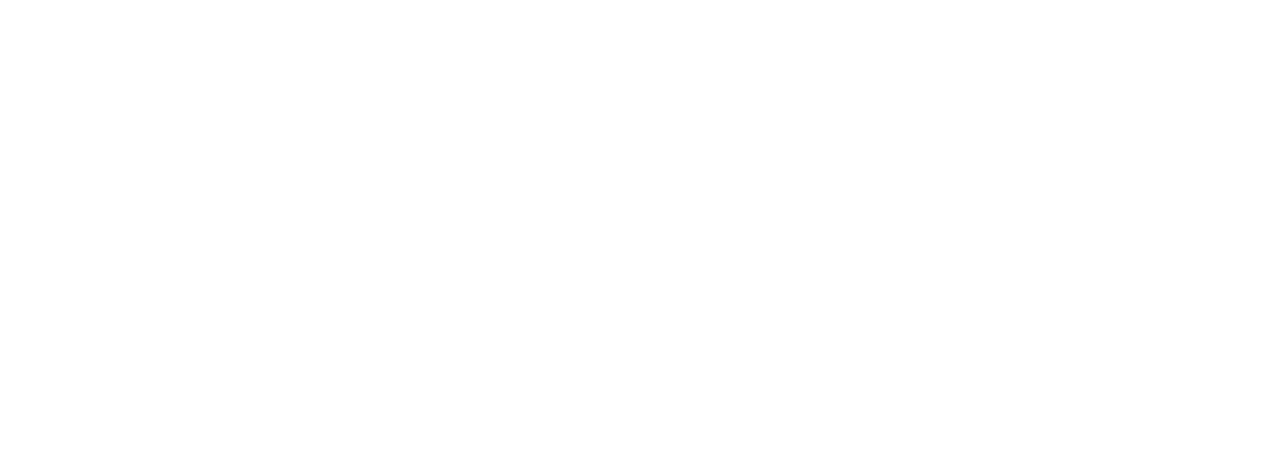
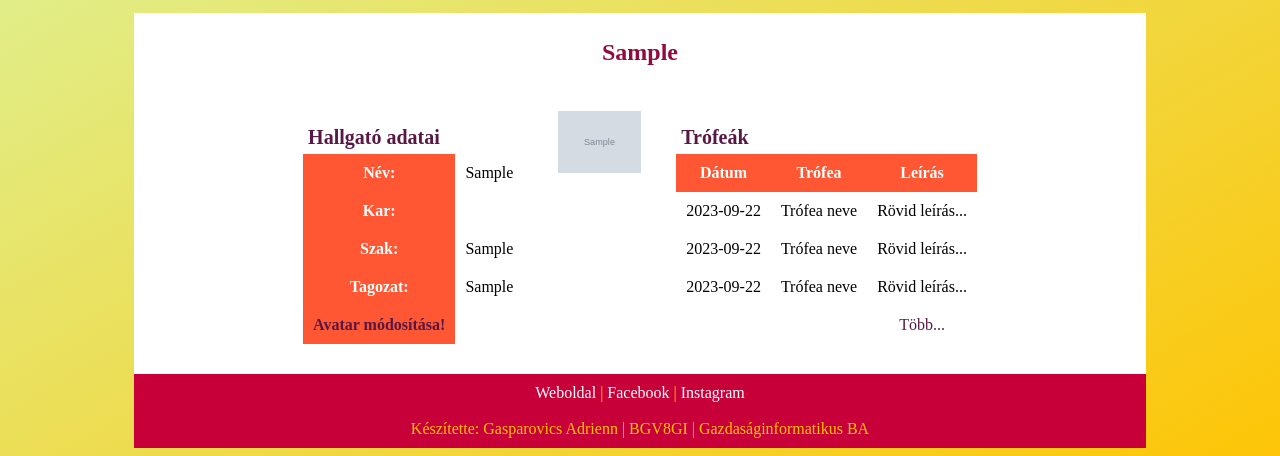
Before and after one commit to Dricc06/Thesis, a PHP site: page /profil_hallgato.php in a window 1280 px wide. Before the commit the part shown is empty. Shown: the part 1082-1538 px from the top of the page. Before the commit the page ends 800 px from the top, so only its background shows below. Run offline with PHP 8.4, Linux system fonts and the light colour scheme; the visitor is signed in with stand-in values (Sample User, id 1); tables that the repository leaves empty or names only in its code hold one stand-in row (values such as "Sample post"); grey boxes marked "Sample" are stand-in pictures; a stand-in replaces the project's code that opens the database connection.

Commit message:
HTML and CSS for the student profile page
HTML váz és egyedi stílus beágyazása a hallgatói profil felülethez.

```diff
--- a/src/profil_hallgato.php
+++ b/src/profil_hallgato.php
@@ -47,3 +47,165 @@
 }
 
 ?>
+
+<!DOCTYPE html>
+<html lang="hu">
+<head>
+    <meta charset="UTF-8">
+    <meta name="viewport" content="width=device-width, initial-scale=1.0">
+    <title>Hallgatói profil</title>
+    <link href="style.css" rel="stylesheet" />
+    <style>
+        /* Alap stílusok kifejezetten ezen oldal táblázataihoz */
+        table {
+            border-collapse: collapse;
+            margin: 10px;
+        }
+
+        th {
+            background-color: #FF5733;
+            color: white;
+            padding: 10px;
+
+        }
+
+        /* Táblázatok egymás mellé rendezése */
+        .table-container {
+            display: flex;
+            justify-content: space-between;
+            margin: 10px 15%; /* Csökkentett margó */
+        }
+
+        caption {
+            font-weight: bold;
+            font-size: 20px;
+            text-align: left;
+            color: #581845;
+            padding: 5px;
+        }
+
+    </style>
+</head>
+
+<body>
+
+    <table class="main-table">
+        <tr>
+        <td colspan="5" class="banner">
+            <div class="avatar-info">
+                <div class="avatar">
+                    <!-- Az avatar kép megjelenítése -->
+                    <img src="<?php echo $avatar; ?>" alt="Avatar" width="150" height="150">
+
+
+                </div>
+                <div class="user-info">
+                    <div class="neptun-kod">
+                        <!-- A Neptun kód megjelenítése -->
+                        Neptun kód: <?php echo $username; ?>
+                    </div>
+                    <div class="profile-link">
+                        <a href="profil_hallgato.php">Profilom</a>
+                    </div>
+                </div>
+            </div>
+        </td>
+        </tr>
+        <tr>
+            <td colspan="5" class="menu">
+
+                <div class="nav-menu">
+                    <div class="left-menu"><a href=fooldal_hallgato.php target="_blank">Főoldal</a></div>
+                    <div class="right-menu"><a href=logout.php>Kijelentkezés</a></div>
+                </div>
+                </div>
+            </td>
+        </tr>
+        <tr>
+            <td colspan="5" class="separator">
+                <img src="./elvalaszto.png" alt="Elválasztó kép" class="full-width">
+            </td>
+        </tr>
+        <tr>
+            <td colspan="3" class="content">
+
+                <h1><?php echo $username ?></h1> <br>
+
+                <div class="table-container">
+                    <!-- Hallgató adatai táblázat -->
+                    <table>
+                        <caption>Hallgató adatai</caption>
+                        <tr>
+                            <th>Név: </th>
+                            <td><?php echo $nev; ?></td>
+                        </tr>
+                        <tr>
+                            <th>Kar: </th>
+                            <td><?php echo $row_userdatas['karNeve']; ?></td>
+                        </tr>
+
+                        <tr>
+                            <th>Szak: </th>
+                            <td><?php echo $szak; ?></td>
+                        </tr>
+                        <tr>
+                            <th>Tagozat: </th>
+                            <td><?php echo $tagozat; ?></td>
+                        </tr>
+                        <tr>
+                            <th><a href=avatar_modositasa.php target="_blank">Avatar módosítása!</a></th>
+                        </tr>
+
+
+                    </table>
+
+                    <img src="<?php echo $avatar; ?>" alt="Avatar" width="150" height="150">
+
+
+                    <!-- Trófeák táblázat -->
+                    <table>
+                        <caption>Trófeák</caption>
+                        <tr>
+                            <th>Dátum</th>
+                            <th>Trófea</th>
+                            <th>Leírás</th>
+                        </tr>
+                        <tr>
+                            <td>2023-09-22</td>
+                            <td>Trófea neve</td>
+                            <td>Rövid leírás...</td>
+                        </tr>
+                        <tr>
+                            <td>2023-09-22</td>
+                            <td>Trófea neve</td>
+                            <td>Rövid leírás...</td>
+                        </tr>
+                        <tr>
+                            <td>2023-09-22</td>
+                            <td>Trófea neve</td>
+                            <td>Rövid leírás...</td>
+                        </tr>
+                        <tr>
+                            <td></td>
+                            <td></td>
+                            <td><a href="#">Több...</a></td>
+                        </tr>
+
+
+                    </table>
+
+
+                </div>
+            </td>
+        </tr>
+        <tr>
+            <td colspan="5" class="footer">
+                <a href="https://uni-eszterhazy.hu" target="_blank">Weboldal</a> | <a href="https://www.facebook.com/eszterhazyuniversity/" target="_blank">Facebook</a> | <a href="https://www.instagram.com/unieszterhazy/" target="_blank">Instagram</a>
+                <br><br>
+                Készítette: Gasparovics Adrienn | BGV8GI | Gazdaságinformatikus BA
+            </td>
+        </tr>
+    </table>
+
+</body>
+</html>
```
